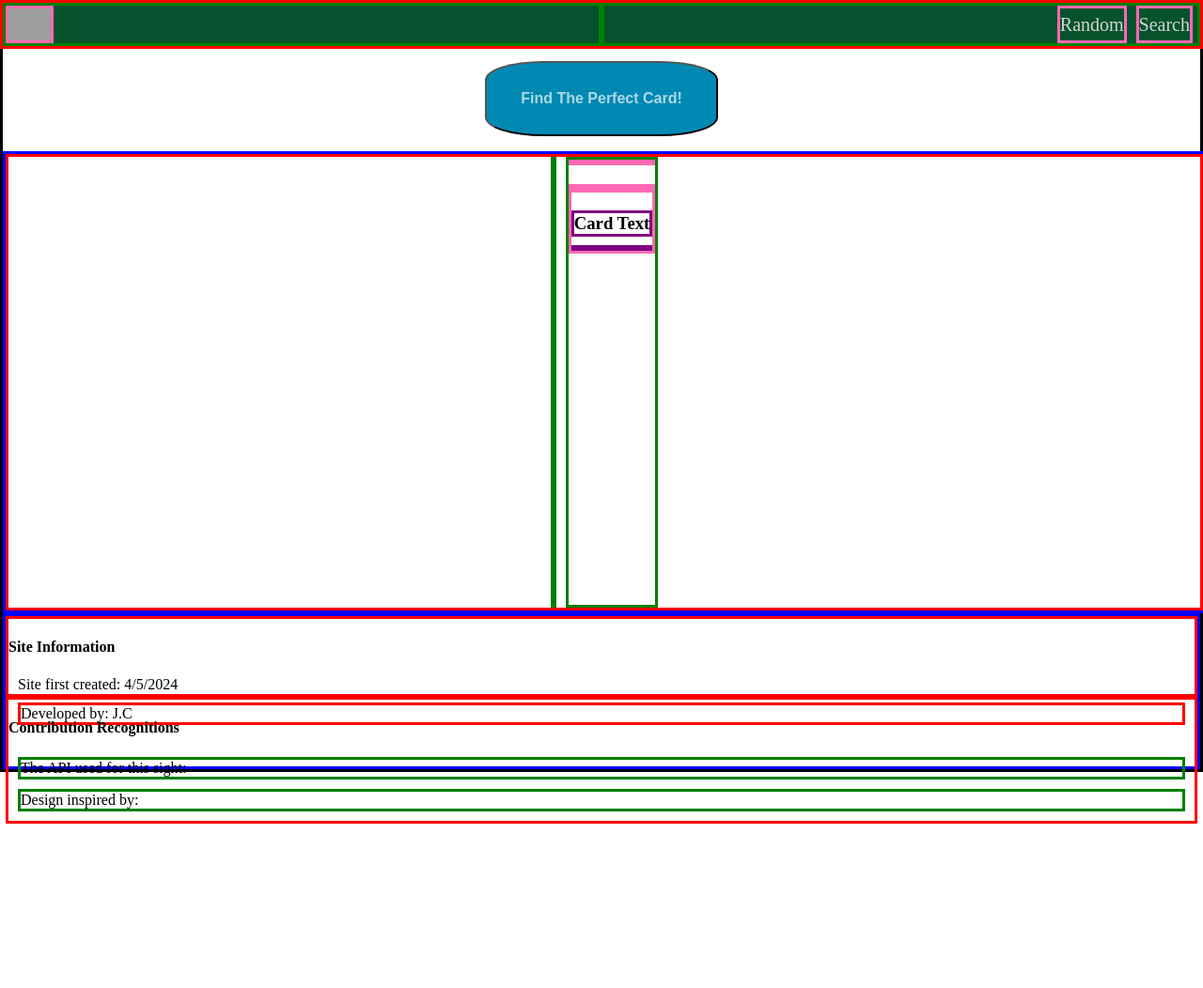
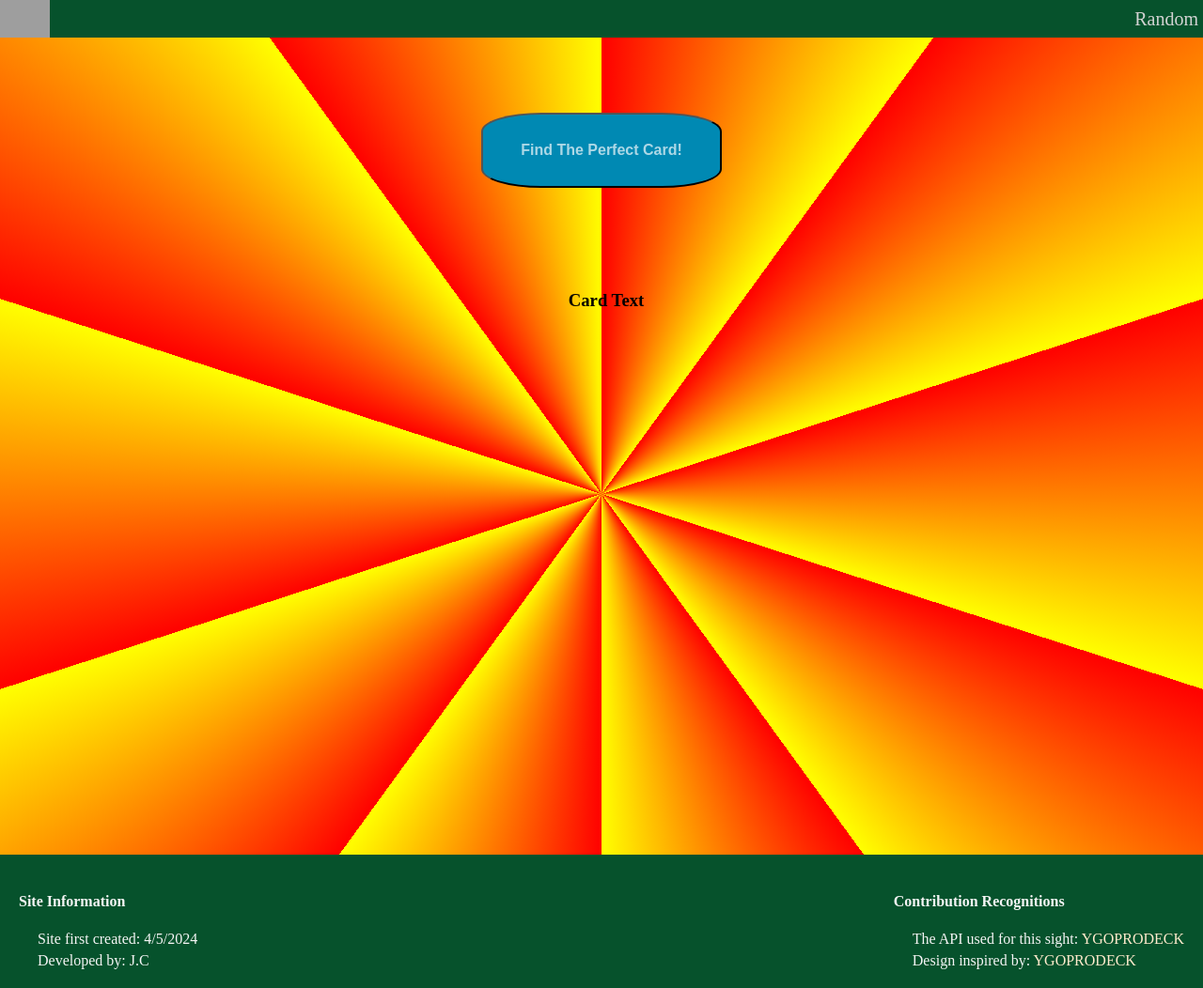
Before and after one commit to JcTheSavoir/rtt08-asyncSBA308A, a plain HTML site: page index.html in a window 1280 px wide. Shown: the whole page at 94% size. Before the commit the page ends 877 px from the top, so only its background shows below. Drawn offline with Linux system fonts and the light colour scheme; no server answers; grey boxes are pictures that could not be loaded.

Commit message:
Finish Styling of website, remove unused search
Completed styling to allow users a better experience.  Removed unused
search functionality until it is operational

```diff
--- a/index.html
+++ b/index.html
@@ -19,7 +19,7 @@
                     </div>
                     <div class="pageLinks">
                         <a href="index.html" id="randomPageLink"><div>Random</div></a>
-                        <a href="search.html" id="searchPageLink"><div>Search</div></a>
+                        <!-- <a href="search.html" id="searchPageLink"><div>Search</div></a> -->
                     </div>
                 </div>
                 <div class="spacerForNavBar"></div>
@@ -100,8 +100,8 @@
                 </div>
                 <div class="contributingSourceContainer">
                     <h4>Contribution Recognitions</h4>
-                    <div class="apiUsed">The API used for this sight: </div>
-                    <div class="designInspiration">Design inspired by: </div>
+                    <div class="apiUsed">The API used for this sight: <a class="apiLink" href="https://ygoprodeck.com/api-guide/">YGOPRODECK</a></div>
+                    <div class="designInspiration">Design inspired by: <a class="apiLink" href="https://ygoprodeck.com/">YGOPRODECK</a></div>
                 </div>
             </div>
         </div>
--- a/style.css
+++ b/style.css
@@ -3,20 +3,19 @@
     /* min-height: 20px; */
 }
 body{
+    background-image: repeating-conic-gradient(red 10%, yellow 20%);
     margin: 0;
     /* border: 0; */
 }
 
 .pageContainer{
-    border: solid black;
-    min-height: 100vh;
-    display: flex;
-    flex-direction: column;
-    /* justify-content: space-between; */
+    /* border: solid black; */
+    /* min-height: 100vh; */
+
 }
 
     .topContainer{
-        border: solid blue;
+        /* border: solid blue; */
     }
         .navBarContainer{
             background-color: rgb(6, 82, 44);
@@ -25,21 +24,21 @@ body{
             right: 0;
             left: 0;
             display: flex;
-            border: solid red;
+            /* border: solid red; */
             justify-content: space-between;
         }
             .logoContainer{
-                border: solid green;
+                /* border: solid green; */
                 width: 50%;
                 display: flex;
                 height: 5vh;
             }
                 #mainLogo{
-                    border: solid hotpink;
+                    /* border: solid hotpink; */
                     min-height: fit-content;
                 }
             .pageLinks{
-                border: solid green;
+                /* border: solid green; */
                 display: flex;
                 justify-content: flex-end;
                 width: 50%;
@@ -47,7 +46,7 @@ body{
                 text-decoration: none;
             }
                 #randomPageLink{
-                    border: solid hotpink;
+                    /* border: solid hotpink; */
                     display: flex;
                     text-decoration: none;
                     color: lightgray;
@@ -57,7 +56,7 @@ body{
                     margin-right: 5px;
                 }
                 #searchPageLink{
-                    border: solid hotpink;
+                    /* border: solid hotpink; */
                     display: flex;
                     text-decoration: none;
                     color: lightgray;
@@ -69,12 +68,12 @@ body{
         .spacerForNavBar{
             margin-bottom: 5vh;
             min-height: 0;
-            border: 0;
+            /* border: 0; */
         }
         .buttonContainer{
             height: 10vh;
             text-align: center;
-            margin: 2vh;
+            margin: 120px 0 70px 0;
         }
             #randomCardButton{
                 height: 100%;
@@ -90,128 +89,158 @@ body{
             }
 
     .middleContainer{
-        border: solid blue;
+        /* border: solid blue; */
         width: 100%;
     }
         #midCardContainer{
             display: flex;
-            border: solid red;
+            /* border: solid red; */
             justify-content: center;
-            height: 60vh;
+            height: 55vh;
         }
             .midCardImage{
-                border: solid green;
+                /* border: solid green; */
                 /* width: 40vw; */
                 margin-right: 10px;
             }
             .midCardInformationContainer{
-                border: solid green;
+                /* border: solid green; */
                 max-width: 40vw;
             }
                 .midCardTitle{
-                    border: solid hotpink;
+                    /* border: solid hotpink; */
                     margin-top: 0;
                 }
                 .midCardStatisticContainer{
-                    border: solid hotpink;
+                    /* border: solid hotpink; */
                     display: grid;
                     gap: 10px;
                     grid-template-columns: repeat(3, 1fr);
                     color: white;
                 }
                         .titleStatistic{
-                            border: solid orange;
-                            font-size: 75%
+                            /* border: solid orange; */
+                            font-size: 75%;
                         }
                         .descriptionStatistic{
-                            border: solid orange;
+                            /* border: solid orange; */
                             font-size: 100%
                         }
                     .typeStatistic{
-                        border: solid purple;
+                        border-radius: 7%;
+                        padding: 4%;
+                        /* border: solid purple; */
                         background-color: rgb(6, 82, 44);
                         display: none;
                     }
                     .attributeStatistic{
-                        border: solid purple;
+                        border-radius: 7%;
+                        padding: 4%;
+                        /* border: solid purple; */
                         background-color: rgb(6, 82, 44);
                         display: none;
                     }
                     .typingStatistic{
-                        border: solid purple;
+                        border-radius: 7%;
+                        padding: 4%;
+                        /* border: solid purple; */
                         background-color: rgb(6, 82, 44);
                         display: none;
                     }
                     .levelOrRankStatistic{
-                        border: solid purple;
+                        border-radius: 7%;
+                        padding: 4%;
+                        /* border: solid purple; */
                         background-color: rgb(6, 82, 44);
                         display: none;
                     }
                     .attackStatistic{
-                        border: solid purple;
+                        border-radius: 7%;
+                        padding: 4%;
+                        /* border: solid purple; */
                         background-color: rgb(6, 82, 44);
                         display: none;
                     }
                     .defenceStatistic{
-                        border: solid purple;
+                        border-radius: 7%;
+                        padding: 4%;
+                        /* border: solid purple; */
                         background-color: rgb(6, 82, 44);
                         display: none;
                     }
                     .linkStatistic{
-                        border: solid purple;
+                        border-radius: 7%;
+                        padding: 4%;
+                        /* border: solid purple; */
                         background-color: rgb(6, 82, 44);
                         display: none;
                     }
                     .archetypeStatistic{
-                        border: solid purple;
+                        border-radius: 7%;
+                        padding: 4%;
+                        /* border: solid purple; */
                         background-color: rgb(6, 82, 44);
                         display: none;
                     }
                     .tcgReleaseStatistic{
-                        border: solid purple;
+                        border-radius: 7%;
+                        padding: 4%;
+                        /* border: solid purple; */
                         background-color: rgb(6, 82, 44);
                         display: none;
                     }
                     .ocgReleaseStatistic{
-                        border: solid purple;
+                        border-radius: 7%;
+                        padding: 4%;
+                        /* border: solid purple; */
                         background-color: rgb(6, 82, 44);
                         display: none;
                     }
                 .midCardTextContainer{
-                    border: solid hotpink;
+                    /* border: solid hotpink; */
                 }
                     #cardTextTitle{
-                        border: solid purple;
+                        /* border: solid purple; */
                         margin: 1em 0 .5em 0;
                     }
                     .midCardText{
-                        border: solid purple;
+                        /* border: solid purple; */
                         margin: 0;
                     }
 
     .bottomContainer{
-        border: solid blue;
-        height: 20vh;
+        /* border: solid blue; */
+        /* height: 250px; */
+        margin-top: 200px;
+        padding: 20px;
+        display: flex;
+        justify-content: space-between;
+        background-color: rgb(6, 82, 44);
+        color: whitesmoke;
     }
+            .apiLink{
+                text-decoration: none;
+                color: blanchedalmond;
+            }
         .developerContainer{
-            border: solid red;
-            height: 50%;
+            /* border: solid red; */
+            /* height: 50%; */
         }
             .startedOn{
-                margin: 10px;
+                margin: 0 0 0 20px;
             }
             .developerName{
-                border: solid red;
-                margin: 10px;
+                /* border: solid red; */
+                margin: 5px 0 0 20px;
             }
         .contributingSourceContainer{
-            border: solid red;
+            /* border: solid red; */
         }
             .apiUsed{
-                border: solid green;
-                margin: 10px;
+                /* border: solid green; */
+                margin: 0 0 0 20px;
             }
             .designInspiration{
-                border: solid green;
-                margin: 10px;
+                /* border: solid green; */
+                margin: 5px 0 0 20px;
             }
```
